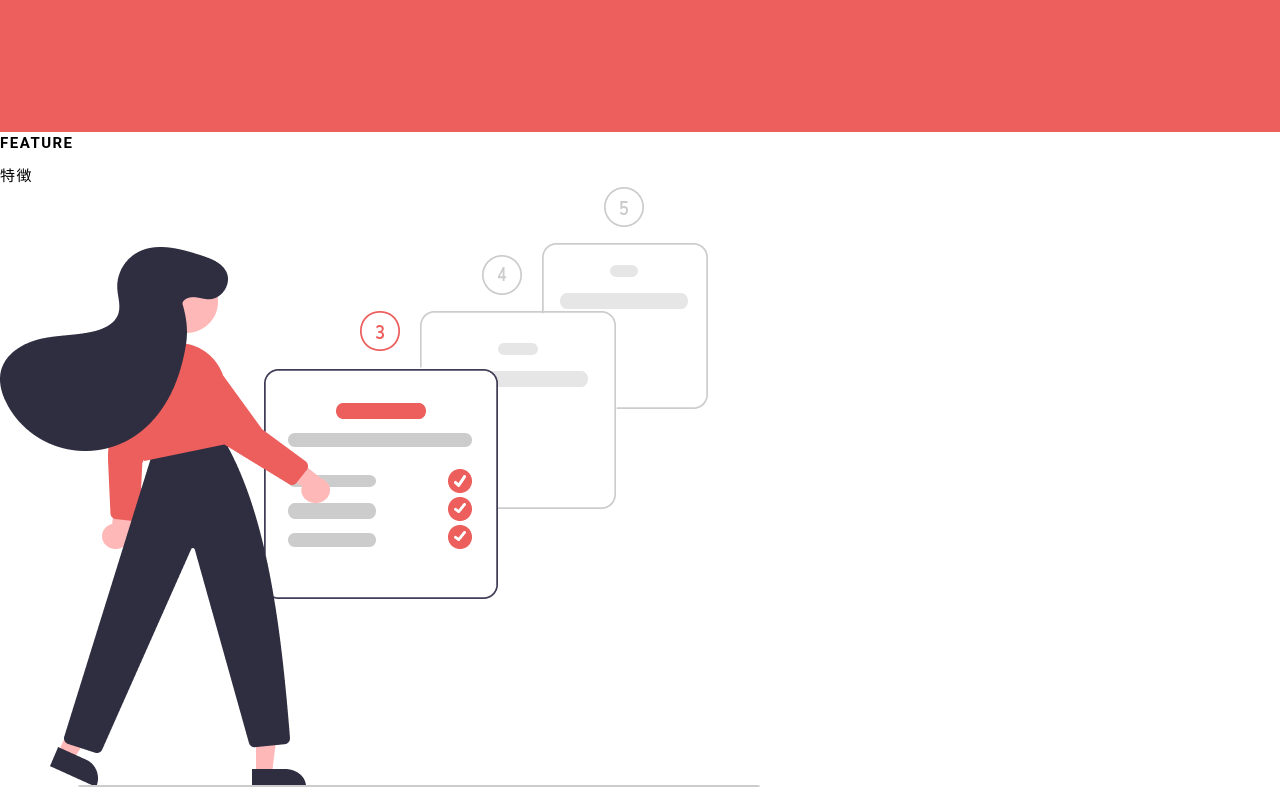
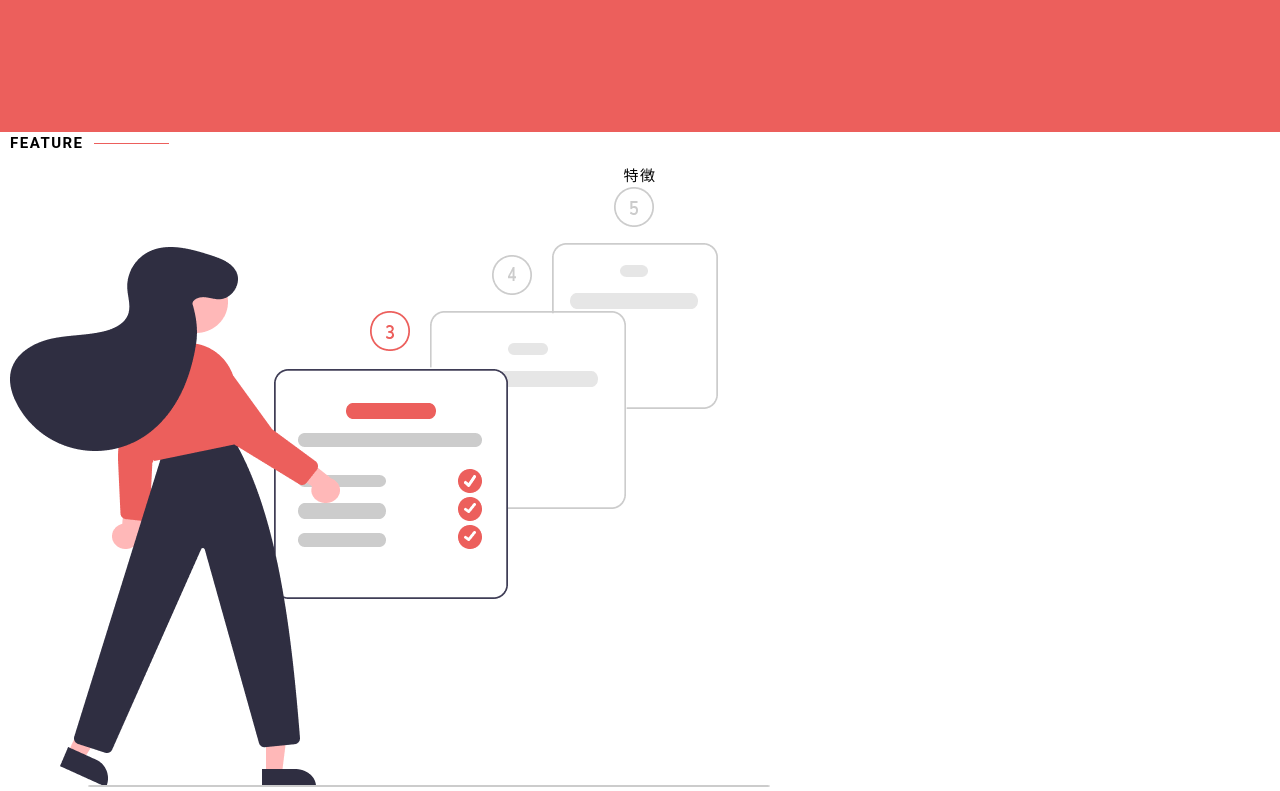
Before and after one commit to Trynet123/DeLife-practice-2-7, a plain HTML site: page index.html in a window 1280 px wide. Shown: the part 1680-2471 px from the top of the page. Drawn offline with Linux system fonts and the light colour scheme.

Commit message:
featureに擬似要素を追加し右に表示 しかしタイトルと擬似要素を中央に配置できない。

```diff
--- a/css/style.css
+++ b/css/style.css
@@ -6,7 +6,6 @@ body {
   color: #000;
   font-family: "Yu Gothic", 'Noto Sans JP', "ヒラギノ角ゴシック", "Hiragino Sans", "ヒラギノ角ゴ ProN W3", "Hiragino Kaku Gothic ProN", "游ゴシック", YuGothic, "メイリオ", Meiryo, '源ノ角ゴシック JP', sans-serif;
   font-weight: 400;
-  /* max-width: 1260px; */
 }
 
 /* bodyの設定内容は要検討 */
@@ -80,7 +79,6 @@ body {
 .mv-container {
   max-width: 1260px;
   margin: 0 auto;
-  /* height: 810px; */
 }
 
 .mv-container::after {
@@ -140,10 +138,7 @@ body {
   color: white;
   height: 65px;
   padding-top: 139px;
-  /* padding-bottom: 10px; */
   display: block;
-  /* margin: 0 auto; */
-  /* テスト */
 }
 
 .scroll-icon::after {
@@ -152,10 +147,7 @@ body {
   height: 30px;
   background-color: white;
   display: block;
-  /* text-align: center; */
-  /* padding-bottom: 10px; */
   margin: 1px auto 10px;
-  /* margin: 0 auto; */
 }
 
 /* Aboutセクション */
@@ -163,7 +155,7 @@ body {
   background-color: #EC5F5C;
 }
 
-/* コピー */
+/* 2-5コピー */
 .about-container {
 	display: block;
 	box-sizing: content-box;
@@ -189,7 +181,43 @@ body {
   color: white;
 }
 
+.m-about::after {
+  content: '';
+  width: 75px;
+  height: 1px;
+  display: block;
+  background-color: white;
+}
+
 .about-description {
   font-size: 25px;
   padding-bottom: 35px;
 }
+
+/* Featureセクション */
+.feature-container {
+  max-width: 1260px;
+  margin: 0 auto;
+}
+
+.m-feature {
+  display: flex;
+  align-items: center;
+}
+
+.m-feature > a {
+  text-align: center;
+}
+
+.m-feature::after {
+  content: '';
+  display: block;
+  width: 75px;
+  height: 1px;
+  background-color: #EC5F5C;
+  margin-left: 10px;
+}
+
+.section-title-jp {
+  text-align: center;
+}
--- a/index.html
+++ b/index.html
@@ -79,7 +79,7 @@
     </section>
     <!-- Featureセクション -->
     <section class="feature">
-      <div class="container">
+      <div class="feature-container">
         <h2 class="section-title m-feature"><a id="feature">FEATURE</a></h2>
         <p class="section-title-jp">特徴</p>
         <div class="feature1">
```
